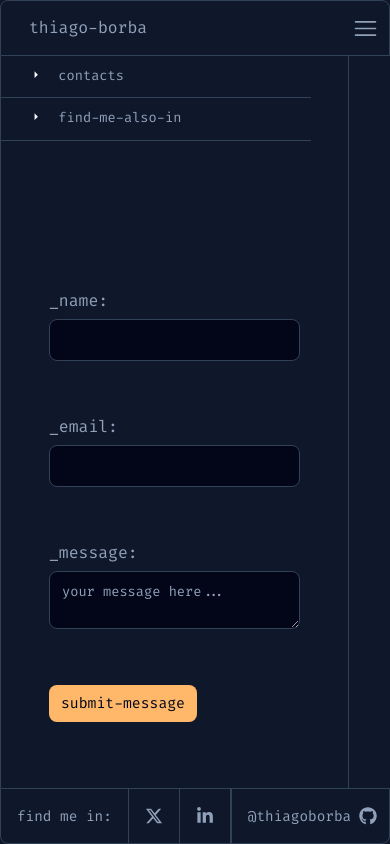
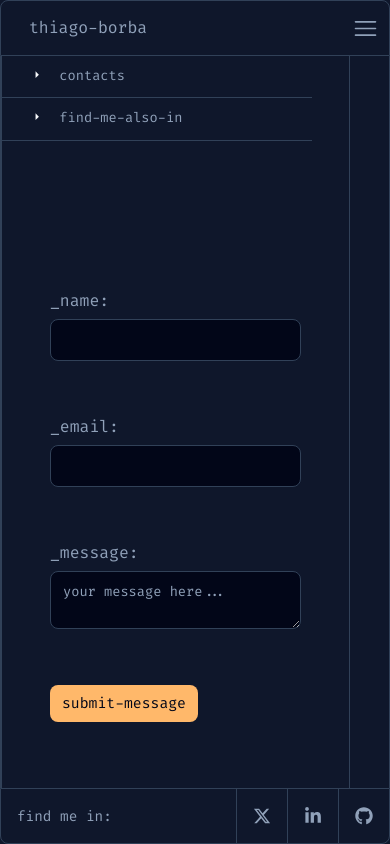
Before and after one commit to thiagoborba/portifolio-front, a Next.js app: page /contact-me in a window 390 px wide. Built offline with nearby package versions, Linux system fonts and the light colour scheme.

Commit message:
feat: adiciona links no footer e cria responsividade

```diff
--- a/src/Components/Footer/index.tsx
+++ b/src/Components/Footer/index.tsx
@@ -17,7 +17,7 @@ export function Footer() {
             <FaXTwitter size={18} />
           </a>
           <a
-            href="https://linkedin.com/in/thiagoborba"
+            href="https://linkedin.com/in/thborba"
             target="_blank"
             rel="noopener noreferrer"
             className={styles['footer__icon-link']}
--- a/src/Components/Footer/styles.module.scss
+++ b/src/Components/Footer/styles.module.scss
@@ -19,6 +19,12 @@
     align-items: stretch;
   }
 
+  &__left {
+    @media (max-width: 480px) {
+      flex: 1;
+    }
+  }
+
   &__label {
     display: flex;
     align-items: center;
@@ -29,6 +35,10 @@
 
   &__left > &__label {
     padding: 0 16px;
+
+    @media (max-width: 480px) {
+      flex: 1;
+    }
   }
 
   &__icons {
@@ -36,6 +46,10 @@
     align-items: stretch;
     border-left: 1px solid variables.$lines;
     border-right: 1px solid variables.$lines;
+
+    @media (max-width: 480px) {
+      border-right: none;
+    }
   }
 
   &__right > &__icons {
@@ -68,5 +82,9 @@
 
   &__icon-link &__label {
     color: inherit;
+
+    @media (max-width: 480px) {
+      display: none;
+    }
   }
 }
--- a/src/styles/_reset.scss
+++ b/src/styles/_reset.scss
@@ -6,6 +6,11 @@
   color: variables.$secoundary-steel-blue;
   margin: 0;
   padding: 0;
+}
+
+main {
+  border-right: 1px solid variables.$lines;
+  border-left: 1px solid variables.$lines;
 }
 
 @font-face {
```
